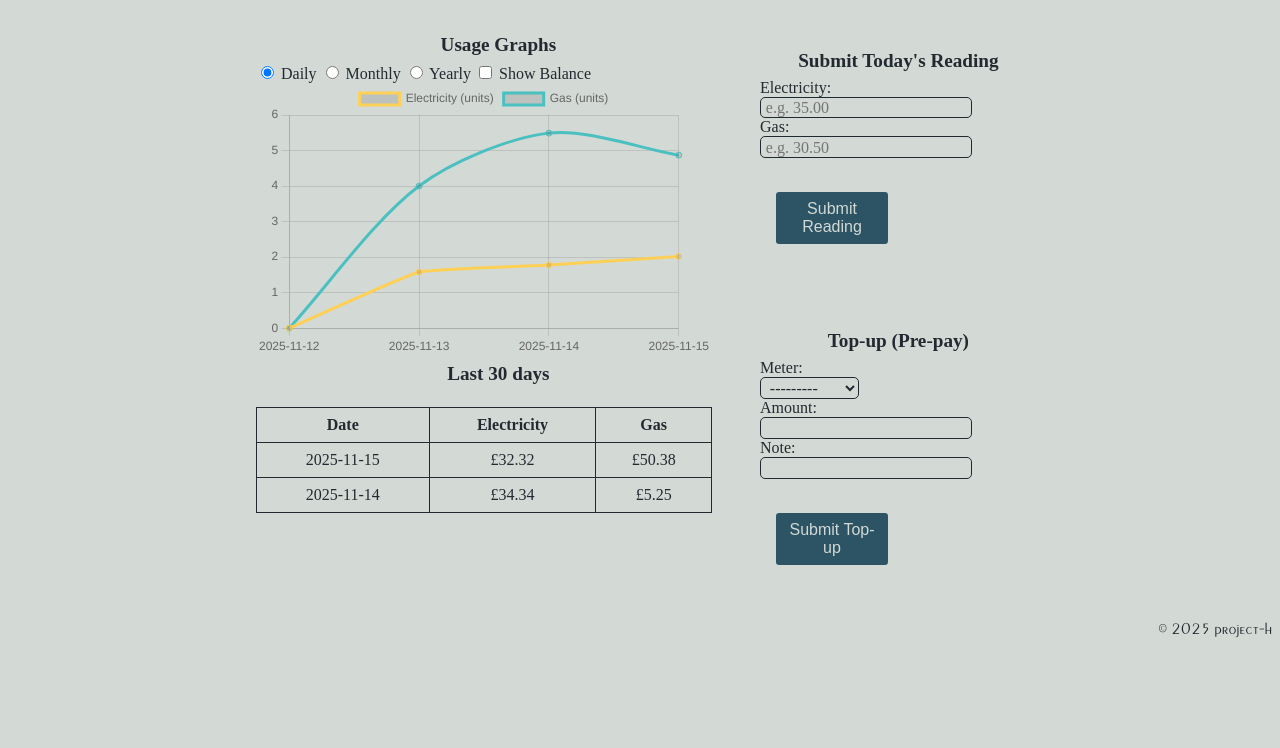
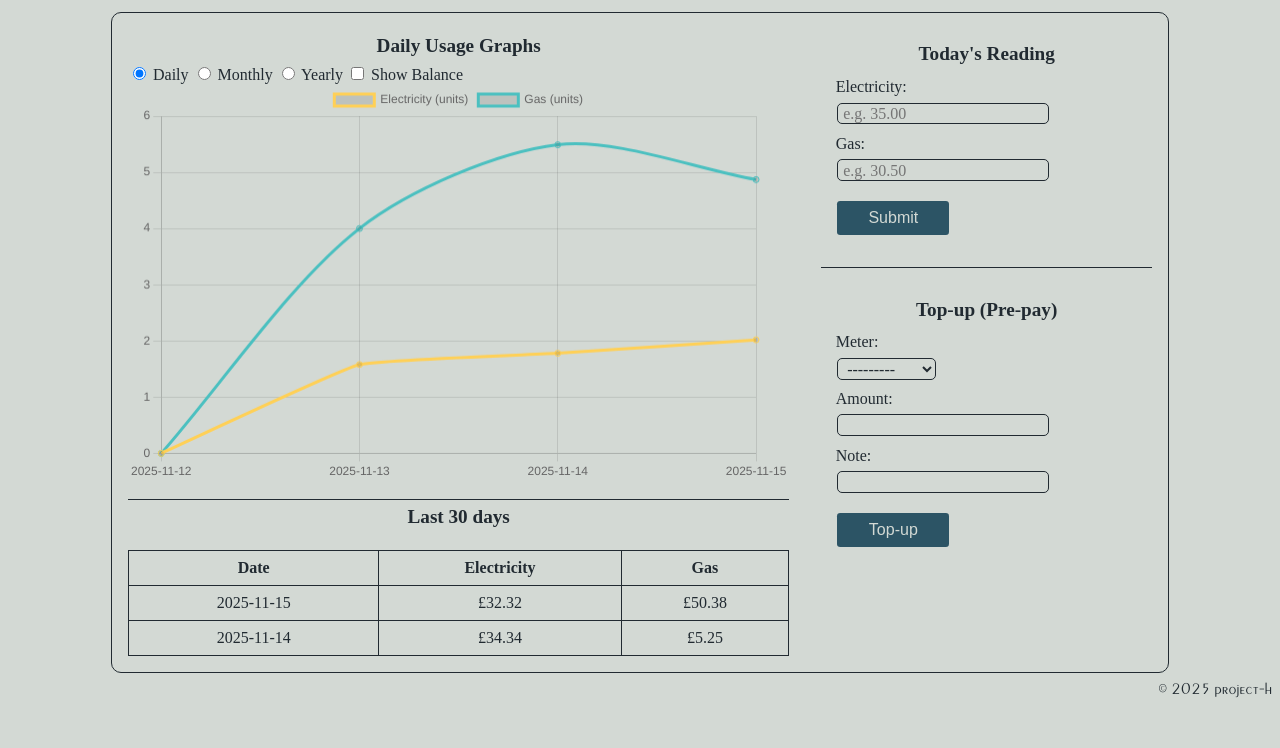
Before and after one commit to hidayatmansuri/project_h, a Django app: page /utility in a window 1280 px wide. Shown: the part 52-800 px from the top of the page. Run offline with Django 5.2, Linux system fonts and the light colour scheme; data comes from the database, SQL or seed files in the repository; both versions use the stored data as it was after the commit; some libraries are stand-ins or nearby versions; some web fonts are replaced.

Commit message:
js clashing solved, user interface adjust

```diff
--- a/home/templates/home.html
+++ b/home/templates/home.html
@@ -84,9 +84,9 @@
             &copy; 2025 project-h
         </footer>
 
-        {% block scripts %}
+        {% block script %}
+            <script src="{% static 'js/dropdown.js' %}"></script>
             <script src="{% static 'js/theme-toggle.js' %}"></script>
-            <script src="{% static 'js/dropdown.js' %}"></script>
         {% endblock %}
     </body>
 </html>
--- a/static/css/home-style.css
+++ b/static/css/home-style.css
@@ -125,7 +125,7 @@ body {
     color: var(--text-color);
     margin: auto 0.5rem;
     font: bold 1.2rem Gotu;
-    width: 100%;
+    /* width: 100%; */
 }
 
 .ph-label {
@@ -233,7 +233,7 @@ body {
     height: 0.05rem;
     width: 100%;
     background-color: var(--text-color);
-    margin: auto 0 auto 0;
+    margin: 0;
 }
 
 .text-shadow {
@@ -285,10 +285,13 @@ a {
 }
 
 .ph-space {
-    margin-left: 1rem
+    /* display: inline-block; */
+    margin-left: 1rem;
+    height: 0.5rem;
 }
 
 .ph-subs {
+    display: flex;
     color: var(--text-shadow-color);
     margin-left: 2.3rem;
     font-size: 0.8rem;
@@ -704,12 +707,12 @@ a {
     }
 
     .home-body {
-        margin-left: 60px !important;
+        margin: 20px 20px 20px 65px !important;
         padding: 1rem;
         /*width: 90vw; Optional: ensures no horizontal scroll */
         box-sizing: border-box;
         word-break: break-word;
-        margin-right: 30px;
+        /* margin-right: 20px; */
         width: auto;
     }
 
--- /dev/null
+++ b/static/js/utility-chart.js
@@ -0,0 +1,60 @@
+const payload = window.chartPayload;
+
+// Raw arrays
+const dates = payload.dates || [];
+const elecUsage = payload.elec_usage || [];
+const gasUsage = payload.gas_usage || [];
+const elecBal = payload.elec_balance || [];
+const gasBal = payload.gas_balance || [];
+const topups = payload.topups || [];
+
+// consumption chart
+const ctxC = document.getElementById('consumptionChart').getContext('2d');
+const consumptionChart = new Chart(ctxC, {
+  type: 'line',
+  data: {
+    labels: dates,
+    datasets: [
+      { label: 'Electricity (units)', data: elecUsage, borderColor: '#FFD056', fill:false, tension:0.1 },
+      { label: 'Gas (units)', data: gasUsage, borderColor: '#4BC0C0', fill:false, tension:0.3 }
+    ]
+  },
+  options: {
+    responsive: true,
+    scales:{ y:{ beginAtZero:true } },
+    plugins:{ legend:{ position:'top' } }
+  }
+});
+
+// balance chart
+const ctxB = document.getElementById('balanceChart').getContext('2d');
+const balanceChart = new Chart(ctxB, {
+  type: 'line',
+  data: {
+    labels: dates,
+    datasets: [
+      { label:'Electricity Balance', data: elecBal, borderColor:'#FF8A65', fill:false, tension:0.3 },
+      { label:'Gas Balance', data: gasBal, borderColor:'#90A4AE', fill:false, tension:0.3 },
+      { label:'Top-ups (Electricity)', data: topups.filter(t => t.meter==='electricity').map(t => ({ x:t.date, y: 0 })), type:'scatter', pointBackgroundColor:'#FF8A65', pointRadius:6 },
+      { label:'Top-ups (Gas)', data: topups.filter(t => t.meter==='gas').map(t => ({ x:t.date, y: 0 })), type:'scatter', pointBackgroundColor:'#90A4AE', pointRadius:6 }
+    ]
+  },
+  options: {
+    responsive:true,
+    scales: { x: { type:'time', time: { parser:'yyyy-MM-dd', unit:'day' } }, y: { beginAtZero:false } },
+    plugins: { legend:{ position:'top' } }
+  }
+});
+
+// toggles
+document.querySelectorAll('input[name="viewMode"]').forEach(radio => {
+  radio.addEventListener('change', () => {
+    consumptionChart.update();
+    balanceChart.update();
+  });
+});
+
+document.getElementById('showBalance').addEventListener('change', (e) => {
+  const show = e.target.checked;
+  document.getElementById('balanceChart').style.display = show ? 'block' : 'none';
+});
--- a/utilitytracker/templates/utility_home.html
+++ b/utilitytracker/templates/utility_home.html
@@ -4,10 +4,10 @@
 {% block title %}Utility Tracker{% endblock %}
 
 {% block content %}
-<div class="utility-container ph-card cv-body">
+<div class="utility-container ph-card ph-border home-body">
   <!-- layout: content area (left) and forms (right on desktop / top on mobile) -->
   <div class="utility-left">
-    <div class="ph-heading">Usage Graphs</div>
+    <div class="ph-heading">Daily Usage Graphs</div>
 
     <div class="graph-controls">
       <label><input type="radio" name="viewMode" value="daily" checked> Daily</label>
@@ -18,7 +18,8 @@
 
     <canvas id="consumptionChart" height="180"></canvas>
     <canvas id="balanceChart" height="120" style="display:none; margin-top:1rem;"></canvas>
-
+    <br>
+    <div class="ph-line"></div>
     <div class="ph-heading">Last 30 days</div>
     <table class="ph-table">
       <thead><tr><th>Date</th><th>Electricity</th><th>Gas</th></tr></thead>
@@ -38,99 +39,41 @@
   </div>
 
   <div class="utility-right">
-    <div class="ph-card">
-      <div class="ph-heading">Submit Today's Reading</div>
+    <div class="ph-form">
+      <div class="ph-heading">Today's Reading</div>
       <form method="POST">
         {% csrf_token %}
-        {{ reading_form.electricity.label_tag }}<br>
-        {{ reading_form.electricity }}<br>
-        {{ reading_form.gas.label_tag }}<br>
-        {{ reading_form.gas }}<br><br>
-        <button class="ph-button" name="submit_reading" type="submit">Submit Reading</button>
+        <div class="ph-label">{{ reading_form.electricity.label_tag }}</div><br>
+        <div class="ph-space">{{ reading_form.electricity }}</div><br>
+        <div class="ph-label">{{ reading_form.gas.label_tag }}</div><br>
+        <div class="ph-space">{{ reading_form.gas }}</div><br>
+        <button class="ph-button" name="submit_reading" type="submit">Submit</button>
       </form>
     </div>
-
-    <div class="ph-card" style="margin-top:1rem;">
+    <div class="ph-line"></div>
+    <div class="ph-form">
       <div class="ph-heading">Top-up (Pre-pay)</div>
       <form method="POST">
         {% csrf_token %}
-        {{ topup_form.meter.label_tag }}<br>
-        {{ topup_form.meter }}<br>
-        {{ topup_form.amount.label_tag }}<br>
-        {{ topup_form.amount }}<br>
-        {{ topup_form.note.label_tag }}<br>
-        {{ topup_form.note }}<br><br>
-        <button class="ph-button" name="submit_topup" type="submit">Submit Top-up</button>
+        <div class="ph-label">{{ topup_form.meter.label_tag }}</div><br>
+        <div class="ph-space">{{ topup_form.meter }}</div><br>
+        <div class="ph-label">{{ topup_form.amount.label_tag }}</div><br>
+        <div class="ph-space">{{ topup_form.amount }}</div><br>
+        <div class="ph-label">{{ topup_form.note.label_tag }}</div><br>
+        <div class="ph-space">{{ topup_form.note }}</div><br>
+        <button class="ph-button" name="submit_topup" type="submit">Top-up</button>
       </form>
     </div>
   </div>
 </div>
 
-{% block scripts %}
-<script src="https://cdn.jsdelivr.net/npm/chart.js"></script>
-<script>
-  const payload = {{ chart_payload|safe }};
-  // Raw arrays
-  const dates = payload.dates || [];
-  const elecUsage = payload.elec_usage || [];
-  const gasUsage = payload.gas_usage || [];
-  const elecBal = payload.elec_balance || [];
-  const gasBal = payload.gas_balance || [];
-  const topups = payload.topups || [];
-
-  // consumption chart
-  const ctxC = document.getElementById('consumptionChart').getContext('2d');
-  const consumptionChart = new Chart(ctxC, {
-    type: 'line',
-    data: {
-      labels: dates,
-      datasets: [
-        { label: 'Electricity (units)', data: elecUsage, borderColor: '#FFD056', fill:false, tension:0.1 },
-        { label: 'Gas (units)', data: gasUsage, borderColor: '#4BC0C0', fill:false, tension:0.3 }
-      ]
-    },
-    options: {
-      responsive: true, scales:{ y:{ beginAtZero:true } },
-      plugins:{ legend:{ position:'top' } }
-    }
-  });
-
-  // balance chart
-  const ctxB = document.getElementById('balanceChart').getContext('2d');
-  const balanceChart = new Chart(ctxB, {
-    type: 'line',
-    data: {
-      labels: dates,
-      datasets: [
-        { label:'Electricity Balance', data: elecBal, borderColor:'#FF8A65', fill:false, tension:0.3 },
-        { label:'Gas Balance', data: gasBal, borderColor:'#90A4AE', fill:false, tension:0.3 },
-        // top-ups will be plotted as scatter points through separate dataset(s)
-        { label:'Top-ups (Electricity)', data: topups.filter(t => t.meter==='electricity').map(t => ({ x:t.date, y: 0 })), type:'scatter', pointBackgroundColor:'#FF8A65', pointRadius:6 },
-        { label:'Top-ups (Gas)', data: topups.filter(t => t.meter==='gas').map(t => ({ x:t.date, y: 0 })), type:'scatter', pointBackgroundColor:'#90A4AE', pointRadius:6 }
-      ]
-    },
-    options: {
-      responsive:true,
-      scales: { x: { type:'time', time: { parser:'yyyy-MM-dd', unit:'day' } }, y: { beginAtZero:false } },
-      plugins: { legend:{ position:'top' } }
-    }
-  });
-
-  // toggles
-  document.querySelectorAll('input[name="viewMode"]').forEach(radio => {
-    radio.addEventListener('change', () => {
-      // TODO: implement aggregation for monthly/yearly when chosen
-      // For now, we keep daily; you can implement grouping easily client-side or request aggregated data from server
-      consumptionChart.update();
-      balanceChart.update();
-    });
-  });
-
-  document.getElementById('showBalance').addEventListener('change', (e) => {
-    const show = e.target.checked;
-    document.getElementById('balanceChart').style.display = show ? 'block' : 'none';
-  });
-</script>
 {% endblock %}
 
+{% block script %}
+  {{ block.super }}
+  <script src="https://cdn.jsdelivr.net/npm/chart.js"></script>
+  <script>
+    window.chartPayload = {{ chart_payload|safe }};
+  </script>
+  <script src="{% static 'js/utility-chart.js' %}"></script>
 {% endblock %}
--- a/utilitytracker/views.py
+++ b/utilitytracker/views.py
@@ -5,6 +5,7 @@ from datetime import timedelta, date
 from decimal import Decimal, InvalidOperation
 from .models import UtilityReading, TopUp
 from .forms import UtilityReadingForm, TopUpForm
+import json
 
 def utility(request):
     reading_form = UtilityReadingForm()
```
Also changed, not shown: passgen/templates/passgen.html (+4 -4 lines), db.sqlite3, passgen/views.py (line endings or trailing spaces).
